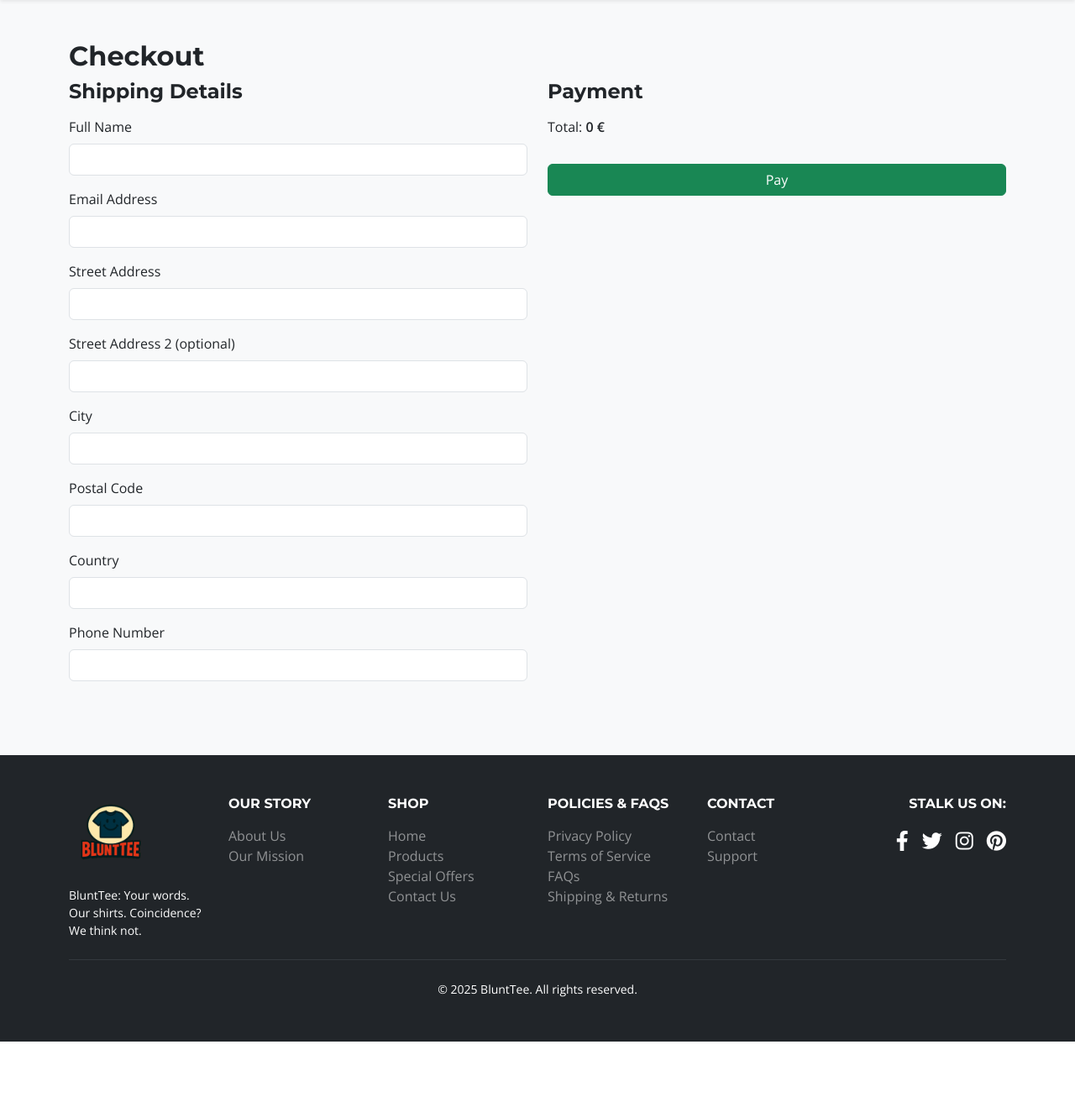
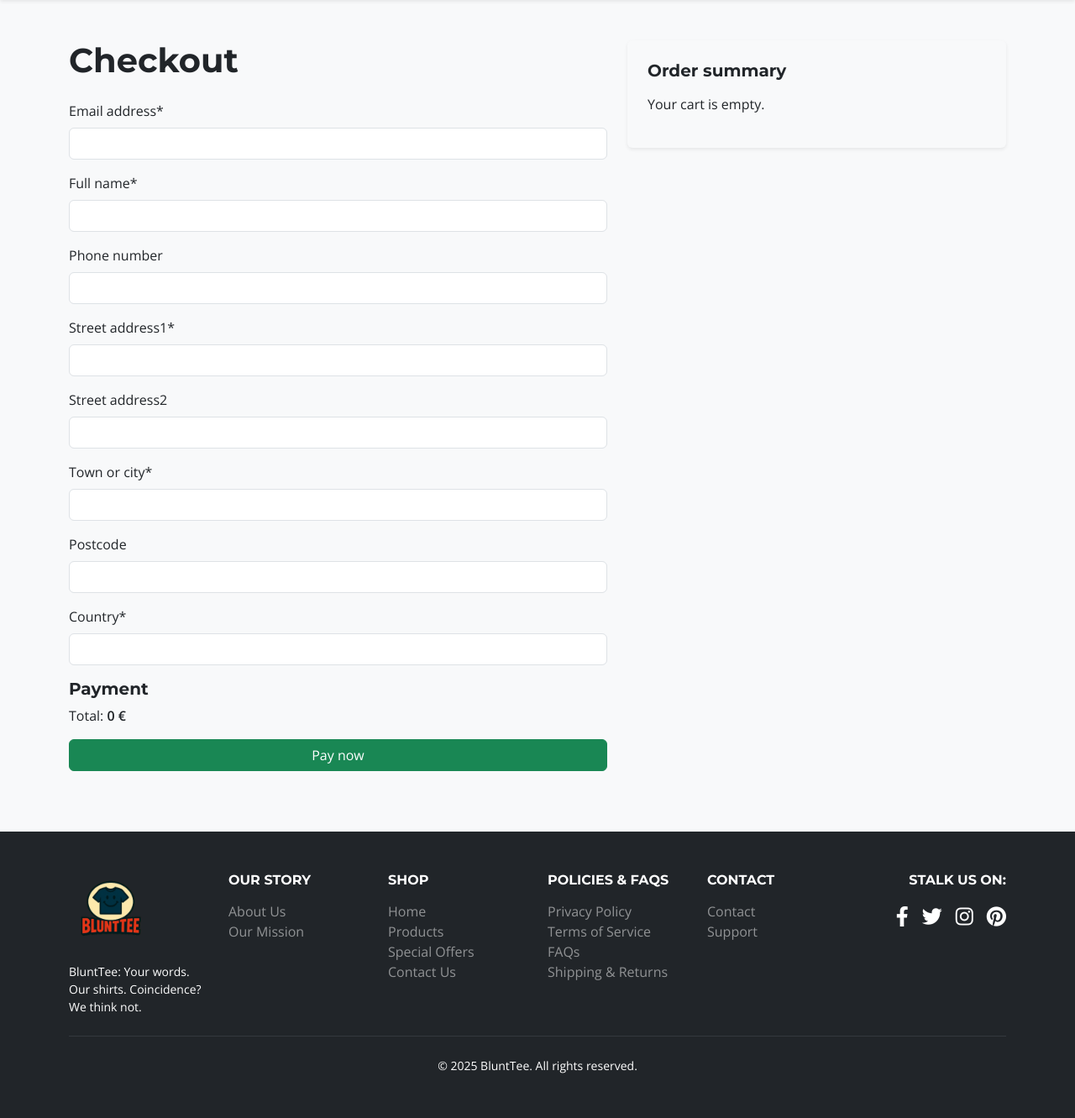
Before and after one commit to latorreandrea/django-cloud-ecommerce, a Django app: template checkout/templates/checkout/checkout.html in a window 1280 px wide. Shown: the part 161-1492 px from the top of the page at 84% size. Before the commit the page ends 1401 px from the top, so only its background shows below. Run offline with Django 5.2, Linux system fonts and the light colour scheme; tables that the repository leaves empty hold one stand-in row (values such as "Sample post"); the template is opened without the code that fills it: values that come from a table or form of the project are taken from there, most other values are stand-ins (such as "Sample title", 1, 10 or a date in 2020); some libraries are stand-ins or nearby versions.

Commit message:
Add checkout form and processing logic: create CheckoutForm, update CheckoutView to handle form submission and validation

```diff
--- /dev/null
+++ b/checkout/forms.py
@@ -0,0 +1,11 @@
+from django import forms
+
+class CheckoutForm(forms.Form):
+    email_address = forms.EmailField(required=True)
+    full_name = forms.CharField(max_length=50, required=True)
+    phone_number = forms.CharField(max_length=20, required=False)
+    street_address1 = forms.CharField(max_length=40, required=True)
+    street_address2 = forms.CharField(max_length=40, required=False)
+    town_or_city = forms.CharField(max_length=40, required=True)
+    postcode = forms.CharField(max_length=20, required=False)
+    country = forms.CharField(max_length=40, required=True)
--- a/checkout/templates/checkout/checkout.html
+++ b/checkout/templates/checkout/checkout.html
@@ -1,55 +1,50 @@
 {% extends "base.html" %}
+{% load crispy_forms_tags %}
 {% block content %}
 <div class="container my-5">
-    <h2>Checkout</h2>
   <div class="row">
-        <!-- Shipping Details -->
-        <div class="col-md-6 mb-4">
-            <form id="shipping-form">
-                <h4 class="mb-3">Shipping Details</h4>
-                <div class="mb-3">
-                    <label for="full_name" class="form-label">Full Name</label>
-                    <input type="text" class="form-control" id="full_name" name="full_name" required>
+    <!-- Main checkout form -->
+    <div class="col-lg-7">
+        <main id="checkout-main">
+          <h1 class="mb-4">Checkout</h1>
+          <form id="checkout-form" method="post" novalidate>
+            {% csrf_token %}
+            {{ form|crispy }}
+            <!-- Payment section -->
+            <section class="mb-4">
+              <h2 class="h5">Payment</h2>
+              <p>Total: <strong>{{ cart_total }} €</strong></p>
+              <div id="card-element" class="mb-3"><!-- Stripe Elements --></div>
+              <div id="card-errors" class="text-danger mb-2"></div>
+              <button id="submit" class="btn btn-success w-100">Pay now</button>
+            </section>
+          </form>
+        </main>
       </div>
-                <div class="mb-3">
-                    <label for="email_address" class="form-label">Email Address</label>
-                    <input type="email" class="form-control" id="email_address" name="email_address" required>
+    <!-- Order summary -->
+    <div class="col-lg-5">
+      <aside class="bg-light p-4 rounded shadow-sm mt-4 mt-lg-0">
+        <h2 class="h5 mb-3">Order summary</h2>
+        {% if cart_items %}
+          <ul class="list-group mb-3">
+            {% for item in cart_items %}
+              <li class="list-group-item d-flex justify-content-between align-items-center">
+                <div>
+                  <div class="fw-semibold">{{ item.product.name|truncatewords:6 }}</div>
+                  <img src="{{ item.image_url }}" alt="{{ item.color.name }}" style="width:35px; height:35px;">
                 </div>
-                <div class="mb-3">
-                    <label for="street_address1" class="form-label">Street Address</label>
-                    <input type="text" class="form-control" id="street_address1" name="street_address1" required>
+                <span>{{ item.price }} €</span>
+              </li>
+            {% endfor %}
+          </ul>
+          <div class="d-flex justify-content-between">
+            <span class="fw-bold">Total</span>
+            <span class="fw-bold">{{ cart_total }} €</span>
           </div>
-                <div class="mb-3">
-                    <label for="street_address2" class="form-label">Street Address 2 (optional)</label>
-                    <input type="text" class="form-control" id="street_address2" name="street_address2">
-                </div>
-                <div class="mb-3">
-                    <label for="town_or_city" class="form-label">City</label>
-                    <input type="text" class="form-control" id="town_or_city" name="town_or_city" required>
-                </div>
-                <div class="mb-3">
-                    <label for="postcode" class="form-label">Postal Code</label>
-                    <input type="text" class="form-control" id="postcode" name="postcode">
-                </div>
-                <div class="mb-3">
-                    <label for="country" class="form-label">Country</label>
-                    <input type="text" class="form-control" id="country" name="country" required>
-                </div>
-                <div class="mb-3">
-                    <label for="phone_number" class="form-label">Phone Number</label>
-                    <input type="text" class="form-control" id="phone_number" name="phone_number">
-                </div>
-            </form>
-        </div>
-        <!-- Payment Section -->
-        <div class="col-md-6">
-            <h4 class="mb-3">Payment</h4>
-            <p>Total: <strong>{{ cart_total }} €</strong></p>
-            <form id="payment-form">
-                <div id="card-element" class="mb-3"><!-- Stripe Elements will be inserted here --></div>
-                <button id="submit" class="btn btn-success mt-3 w-100">Pay</button>
-                <div id="card-errors" role="alert" class="text-danger mt-2"></div>
-            </form>
+        {% else %}
+          <p>Your cart is empty.</p>
+        {% endif %}
+      </aside>
     </div>
   </div>
 </div>
@@ -62,20 +57,23 @@
   const elements = stripe.elements();
   const card = elements.create('card');
   card.mount('#card-element');
-    const form = document.getElementById('payment-form');
+  const form = document.getElementById('checkout-form');
   form.addEventListener('submit', function(event) {
     event.preventDefault();
-        // Qui puoi aggiungere la validazione dei dati di spedizione se vuoi
     stripe.confirmCardPayment('{{ client_secret }}', {
       payment_method: {
         card: card,
+        billing_details: {
+          name: document.getElementById('full_name').value,
+          email: document.getElementById('email_address').value
+        }
       }
     }).then(function(result) {
       if (result.error) {
         document.getElementById('card-errors').textContent = result.error.message;
       } else {
         if (result.paymentIntent.status === 'succeeded') {
-                    window.location.href = "{% url 'checkout_success' %}";
+          form.submit(); // oppure redirect
         }
       }
     });
```
Also changed, not shown: checkout/views.py (+24 -0 lines). Lines whose indentation alone changed are shown as unchanged.
